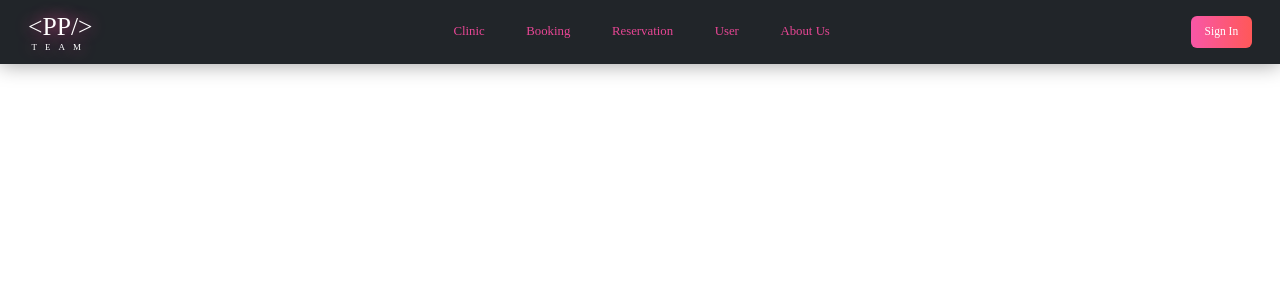
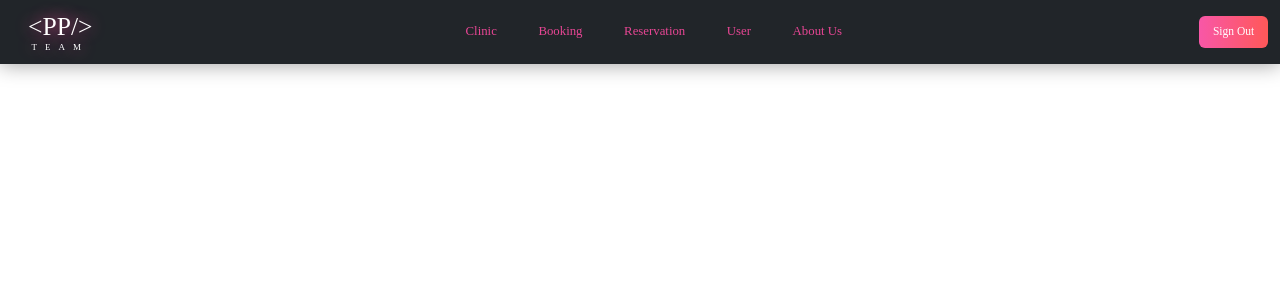
Before and after one commit to pisenuta/OASIP-SY-6, a Vue app in the folder FrontEnd/: page /#/add-event in a window 1280 px wide. Shown: the top 300 px of the page. Built offline with nearby package versions, Linux system fonts and the light colour scheme; sample sign-in values are in the browser's storage; a web font is replaced by a local one.

Commit message:
add [frontend] sign out

```diff
--- a/FrontEnd/src/components/Login.vue
+++ b/FrontEnd/src/components/Login.vue
@@ -11,6 +11,7 @@ const clear = () =>{
   userLogin.value.password = ""
   noMatch.value = false
   noEmail.value = false
+  window.location.href = "/"
 }
 
 const token = ref(undefined)
@@ -48,7 +49,7 @@ const matchPassword = async (user) => {
     return
   }
 
-  // const res = await fetch(`https://intproj21.sit.kmutt.ac.th/sy6/api/match`, {
+  // const res = await fetch(`https://intproj21.sit.kmutt.ac.th/sy6/api/login`, {
     const res = await fetch(`${import.meta.env.VITE_BASE_URL}login` , {
       // const res = await fetch(`http://localhost:8443/api/login`, {
     method: 'POST',
--- a/FrontEnd/src/components/NavBar.vue
+++ b/FrontEnd/src/components/NavBar.vue
@@ -1,5 +1,10 @@
 <script setup>
+const token = localStorage.getItem("token");
 
+const singout = () => {
+    localStorage.removeItem("token")
+    window.location.href = "/"
+}
 </script>
 
 <template>
@@ -42,7 +47,12 @@
                         </a>
                     </li>
                 </ul>
-                <router-link to="/login" class="nav-link nav-btn"><button class="btn signin-btn">Sign In</button></router-link>
+                <div v-if="token === null">
+                    <router-link to="/login" class="nav-link nav-btn"><button class="btn signin-btn">Sign In</button></router-link>
+                </div>
+                <div v-else-if="token !== null">
+                    <button class="btn signin-btn" @click="singout">Sign Out</button>
+                </div>
             </div>
         </div>
     </nav>
```
